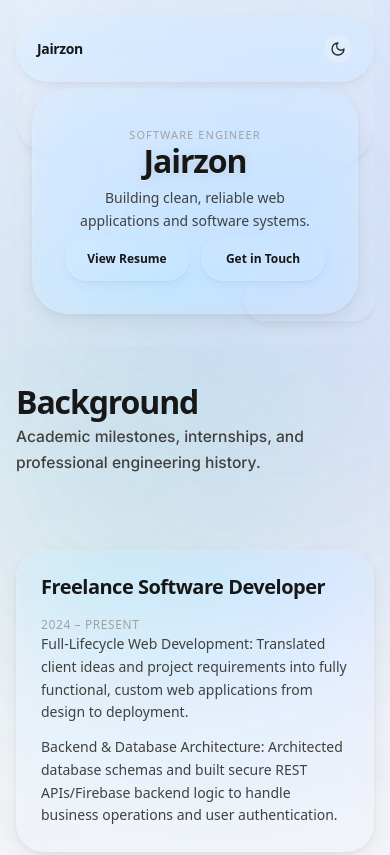
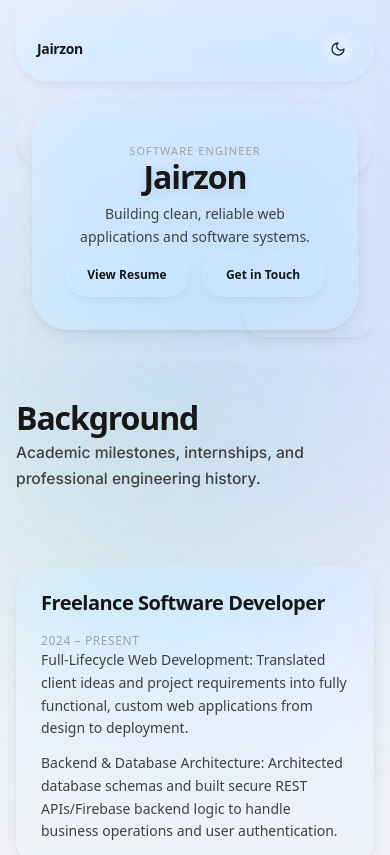
Before and after one commit to sora960/portfolio-ultimate, a Next.js app: page / in a window 390 px wide. Shown: the top 855 px of the page. Built offline with nearby package versions, Linux system fonts and the light colour scheme.

Commit message:
fix(hero): add +16px top padding to Hero section for clean breathing room below Header

```diff
--- a/src/components/Hero.tsx
+++ b/src/components/Hero.tsx
@@ -5,7 +5,7 @@ import { Card } from "./Card";
 
 export const Hero: React.FC = () => {
   return (
-    <section id="hero" className="relative flex flex-col items-center justify-start pt-20 sm:pt-24 pb-6 sm:pb-10 overflow-hidden">
+    <section id="hero" className="relative flex flex-col items-center justify-start pt-24 sm:pt-28 pb-6 sm:pb-10 overflow-hidden">
       {/* Ambient lighting accents */}
       <div className="absolute top-1/4 left-1/2 -translate-x-1/2 -translate-y-1/2 w-[500px] h-[500px] bg-white/20 dark:bg-indigo-500/5 blur-[140px] rounded-full pointer-events-none" />
 
```
